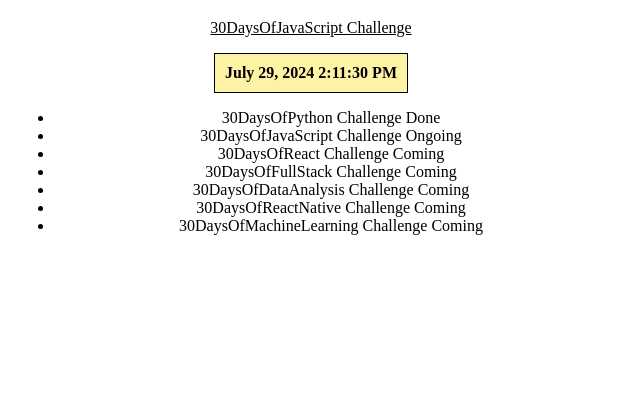
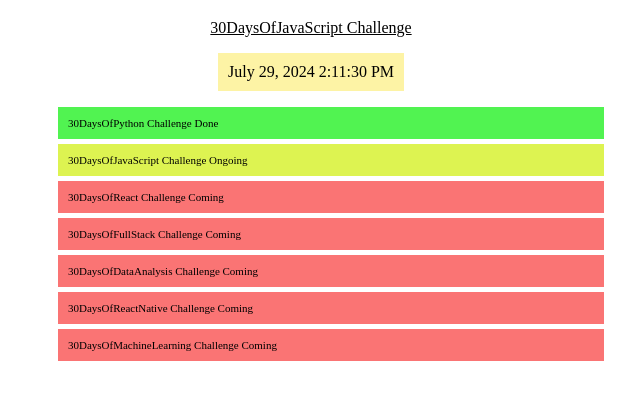
Before and after one commit to kiddmetro/JS-Excercise, a plain HTML site: page 21Excercise/Level3/index.html in a window 1280 px wide. Shown: the part 87-486 px from the top of the page, without its empty margins (329-969 px from the left). Drawn offline with Linux system fonts and the light colour scheme.

Commit message:
initial commit

```diff
--- a/21Excercise/Level3/level3.js
+++ b/21Excercise/Level3/level3.js
@@ -73,12 +73,50 @@ function getRandomColors(){
 }
 
 getHtmlTimer.style.padding = '10px';
-getHtmlTimer.style.fontWeight = 'bold';
+getHtmlTimer.style.fontWeight = '500';
 getHtmlTimer.style.textDecoration = 'none';
-getHtmlTimer.style.border = '1px solid black';
 getHtmlTimer.style.marginLeft = '200px';
 getHtmlTimer.style.marginRight = '200px';
 
 setInterval(function() {
     getHtmlTimer.style.background = getRandomColors();
 }, 1000);
+
+
+// complete the exercise
+const getUlTag = document.getElementsByTagName('ul');
+getUlTag[0].style.listStyleType = 'none';
+
+
+const getLiTag = document.getElementsByTagName('li');
+
+// * Completed challenge has background green
+
+getLiTag[0].style.textDecoration = 'none';
+getLiTag[0].style.background = '#51f351';
+getLiTag[0].style.padding = '10px';
+getLiTag[0].style.marginBottom = '5px';
+getLiTag[0].style.display = 'flex';
+getLiTag[0].style.fontFamily = 'san serif';
+getLiTag[0].style.fontSize = '11px';
+
+// * Ongoing challenge has background yellow
+getLiTag[1].style.background = '#ddf351';
+getLiTag[1].style.padding = '10px';
+getLiTag[1].style.marginBottom = '5px';
+getLiTag[1].style.display = 'flex';
+getLiTag[1].style.fontFamily = 'san serif';
+getLiTag[1].style.fontSize = '11px';
+
+// * Coming challenges have background red
+const getAllLiTag = document.querySelectorAll('li');
+const slicedElements = Array.from(getAllLiTag).slice(2);
+slicedElements.forEach((li) => {
+   li.style.background = '#fa7474';
+   li.style.padding = '10px';
+   li.style.marginBottom = '5px';
+   li.style.display = 'flex';
+   li.style.fontFamily = 'san serif';
+   li.style.fontSize = '11px';
+
+});
```
Also changed, not shown: 21Excercise/Level3/index.html (+1 -0 lines).
